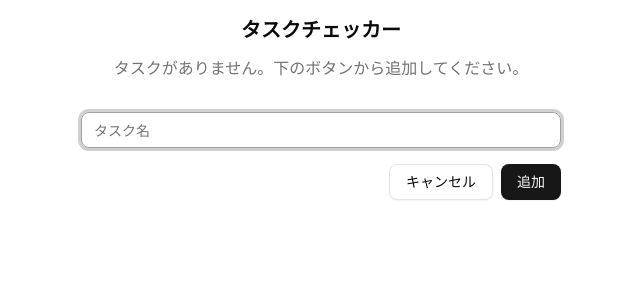
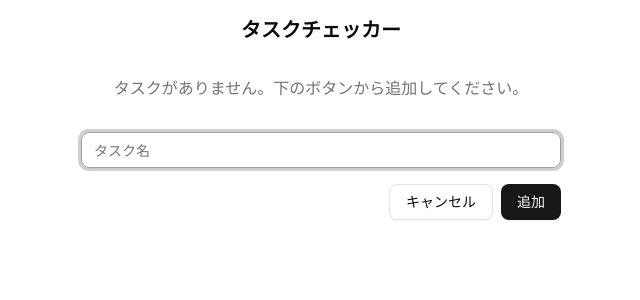
Before and after one commit to nagasaka-kazuki/work-refine, a React (Vite) app: page / in a window 1280 px wide. Both pictures are taken after a click on the button "新しいタスクを追加". Shown: the top 300 px of the page, without its empty margins (319-959 px from the left). Built offline with nearby package versions, Linux system fonts and the light colour scheme.

Commit message:
見た目の修正

```diff
--- a/src/App.tsx
+++ b/src/App.tsx
@@ -18,11 +18,10 @@ import {
   AlertDialogTitle,
 } from '@/components/ui/alert-dialog'
 import { ChecklistItemComponent } from '@/components/checklist-item'
-import { AddTaskCategoryForm } from '@/components/add-task-category-form'
-import { AddChecklistItemForm } from './components/add-checklist-form'
 import { useTaskCategories } from './hooks/use-task-categories'
 import { useTaskCategoryFileOperations } from './hooks/use-task-category-file-operations'
 import { DNDSortableArea } from './components/dnd-sortable-area'
+import { InputForm } from './components/input-form'
 
 export default function Home() {
   const {
@@ -45,13 +44,12 @@ export default function Home() {
     useTaskCategoryFileOperations(taskCategories, setTaskCategories)
 
   return (
-    <main className="container max-w-lg mx-auto p-4">
-      <h1 className="text-xl font-bold mb-3 text-center">タスクチェッカー</h1>
+    <main className="container max-w-lg mx-auto p-4 grid gap-8">
+      <h1 className="text-xl font-bold text-center">タスクチェッカー</h1>
 
       {taskCategories.length > 0 ? (
         <Accordion
           type="multiple"
-          className="mb-8"
           onValueChange={(value) => handleAccordionValueChange(value)}
           value={taskCategories
             .filter((category) => category.isOpen)
@@ -97,8 +95,9 @@ export default function Home() {
                     ))}
                   </DNDSortableArea>
 
-                  <AddChecklistItemForm
+                  <InputForm
                     onAdd={(title) => addChecklistItem(category.id, title)}
+                    placeholder="新しいアイテムを追加"
                   />
                 </div>
               </AccordionContent>
@@ -106,15 +105,18 @@ export default function Home() {
           ))}
         </Accordion>
       ) : (
-        <div className="text-center text-muted-foreground mb-8">
+        <div className="text-center text-muted-foreground">
           タスクがありません。下のボタンから追加してください。
         </div>
       )}
 
       {isAddingCategory ? (
-        <AddTaskCategoryForm
+        <InputForm
           onAdd={addTaskCategory}
           onCancel={() => setIsAddingCategory(false)}
+          placeholder="タスク名"
+          showCancelButton={true}
+          autoFocus={true}
         />
       ) : (
         <div>
@@ -123,7 +125,7 @@ export default function Home() {
             <span>新しいタスクを追加</span>
           </Button>
 
-          <div className="w-full flex items-center gap-2 justify-end mt-2">
+          <div className="w-full flex items-center gap-2 justify-end mt-4">
             <Button className="p-0">
               <label className="flex items-center gap-2 w-full px-3 py-2">
                 <Download className="h-5 w-5" />
--- a/src/components/add-checklist-form.tsx
+++ /dev/null
@@ -1,33 +0,0 @@
-import { useState } from 'react'
-import { Button } from '@/components/ui/button'
-import { Input } from '@/components/ui/input'
-
-type AddChecklistItemFormProps = {
-  onAdd: (title: string) => void
-}
-
-export function AddChecklistItemForm({ onAdd }: AddChecklistItemFormProps) {
-  const [title, setTitle] = useState('')
-
-  const handleSubmit = (e: React.FormEvent) => {
-    e.preventDefault()
-    if (title.trim()) {
-      onAdd(title)
-      setTitle('')
-    }
-  }
-
-  return (
-    <form onSubmit={handleSubmit} className="flex items-center gap-2 pt-2">
-      <Input
-        placeholder="新しいアイテムを追加"
-        value={title}
-        onChange={(e) => setTitle(e.target.value)}
-        className="flex-1"
-      />
-      <Button type="submit" size="sm">
-        追加
-      </Button>
-    </form>
-  )
-}
--- a/src/components/add-task-category-form.tsx
+++ /dev/null
@@ -1,43 +0,0 @@
-import { useState } from 'react'
-import { Button } from '@/components/ui/button'
-import { Input } from '@/components/ui/input'
-
-interface AddTaskCategoryFormProps {
-  onAdd: (name: string) => void
-  onCancel: () => void
-}
-
-export function AddTaskCategoryForm({
-  onAdd,
-  onCancel,
-}: AddTaskCategoryFormProps) {
-  const [name, setName] = useState('')
-
-  const handleSubmit = (e: React.FormEvent) => {
-    e.preventDefault()
-    if (name.trim()) {
-      onAdd(name)
-      setName('')
-    }
-  }
-
-  return (
-    <form onSubmit={handleSubmit} className="space-y-4">
-      <div className="space-y-2">
-        <Input
-          placeholder="タスク名"
-          value={name}
-          onChange={(e) => setName(e.target.value)}
-          autoFocus
-        />
-      </div>
-
-      <div className="flex items-center justify-end gap-2">
-        <Button type="button" variant="outline" onClick={onCancel}>
-          キャンセル
-        </Button>
-        <Button type="submit">追加</Button>
-      </div>
-    </form>
-  )
-}
--- /dev/null
+++ b/src/components/input-form.tsx
@@ -0,0 +1,58 @@
+import { useState } from 'react'
+import { Button } from '@/components/ui/button'
+import { Input } from '@/components/ui/input'
+
+interface SharedFormProps {
+  onAdd: (text: string) => void
+  onCancel?: () => void
+  placeholder: string
+  showCancelButton?: boolean
+  autoFocus?: boolean
+  inputClassName?: string
+}
+
+export function InputForm({
+  onAdd,
+  onCancel,
+  placeholder,
+  showCancelButton = false,
+  autoFocus = false,
+}: SharedFormProps) {
+  const [text, setText] = useState('')
+
+  const handleSubmit = (e: React.FormEvent) => {
+    e.preventDefault()
+    if (text.trim()) {
+      onAdd(text)
+      setText('')
+    }
+  }
+
+  return (
+    <form
+      onSubmit={handleSubmit}
+      className={`${showCancelButton ? 'space-y-4' : 'flex items-center gap-2 pt-2'}`}
+    >
+      <Input
+        placeholder={placeholder}
+        value={text}
+        onChange={(e) => setText(e.target.value)}
+        className="flex-1"
+        autoFocus={autoFocus}
+      />
+
+      {showCancelButton ? (
+        <div className="flex items-center justify-end gap-2">
+          <Button type="button" variant="outline" onClick={onCancel}>
+            キャンセル
+          </Button>
+          <Button type="submit">追加</Button>
+        </div>
+      ) : (
+        <Button type="submit" size="sm">
+          追加
+        </Button>
+      )}
+    </form>
+  )
+}
```
Also changed, not shown: 5 other files (tests, documents, lock files or other folders).
